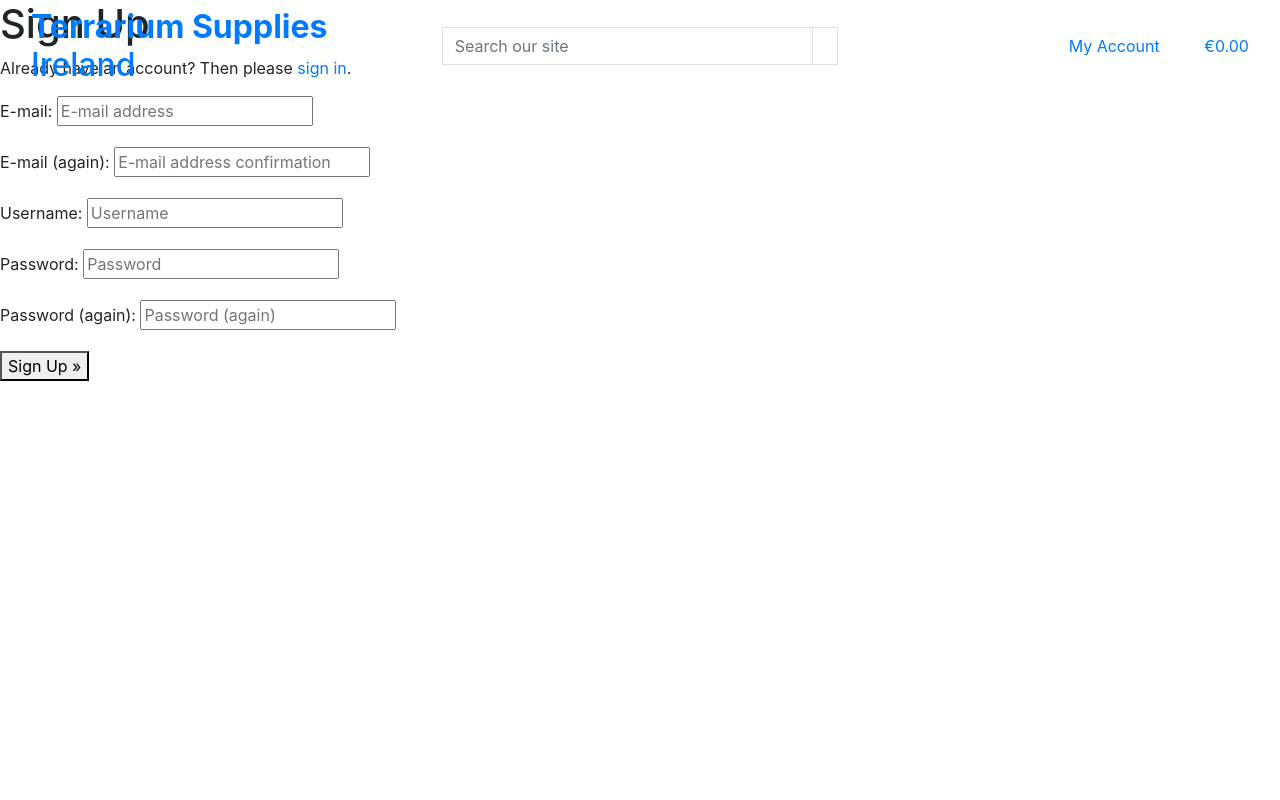
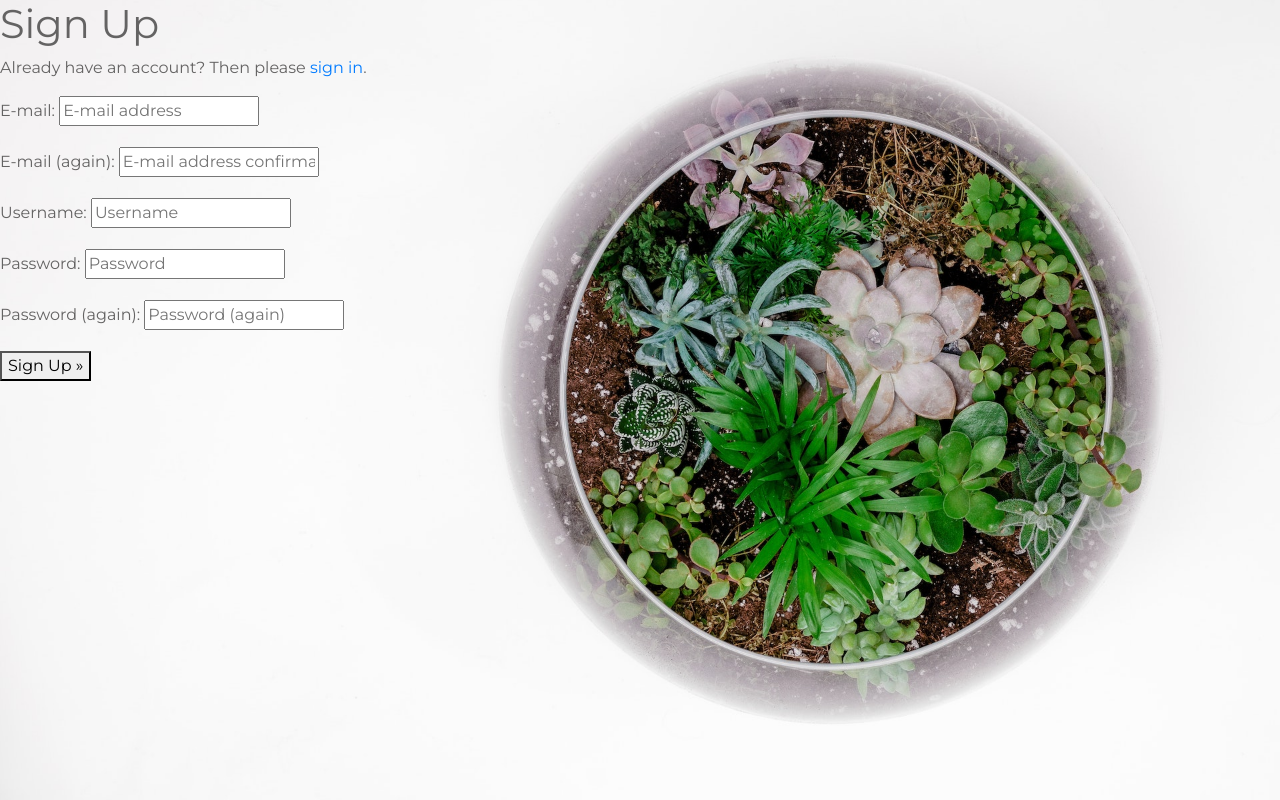
Before and after one commit to ShonaOB/terrariumsupplies, a Django app: page /accounts/signup/ in a window 1280 px wide. Run offline with Django 3.2, Linux system fonts and the light colour scheme; some libraries are stand-ins or nearby versions.

Commit message:
Completed home page header and css

```diff
--- /dev/null
+++ b/static/css/base.css
@@ -0,0 +1,156 @@
+html {
+    height: 100%;
+}
+
+body {
+    background: url('/media/pics/homepage_background_cropped.jpg') no-repeat center center fixed;
+    background-size: cover;
+    height: calc(100vh - 164px);
+    color: rgb(100, 99, 99);
+    font-family: 'Montserrat';
+}
+
+/* from Bulma */
+.icon {
+    align-items: center;
+    display: inline-flex;
+    justify-content: center;
+    height: 1.5rem;
+    width: 1.5rem;
+}
+
+.logo-font {
+    text-transform: uppercase;
+}
+
+.main-logo-link {
+    width: fit-content;
+}
+
+.shop-now-button {
+    background: black;
+    color: white;
+    min-width: 260px;
+}
+
+.btn-black {
+    background: black;
+    color: white;
+}
+
+.shop-now-button:hover,
+.shop-now-button:active,
+.shop-now-button:focus,
+.btn-black:hover,
+.btn-black:active,
+.btn-black:focus {
+    background: #222;
+    color: white;
+}
+
+.text-black {
+    color: #000 !important;
+}
+
+.border-black {
+    border: 1px solid black !important;
+}
+
+/* -------------------------------- Media Queries */
+
+/* Slightly larger container on xl screens */
+@media (min-width: 1200px) {
+  .container {
+    max-width: 80%;
+  }
+}
+
+/* fixed top navbar only on medium and up */
+@media (min-width: 992px) {
+    .fixed-top-desktop-only {
+        position: fixed;
+        top: 0;
+        right: 0;
+        left: 0;
+        z-index: 1030;
+    }
+
+    .header-container {
+        padding-top: 164px;
+    }
+}
+    background-size: cover;
+    height: calc(100vh - 164px);
+    color: #555;
+    font-family: 'Montserrat';
+}
+
+/* from Bulma */
+.icon {
+    align-items: center;
+    display: inline-flex;
+    justify-content: center;
+    height: 1.5rem;
+    width: 1.5rem;
+}
+
+.logo-font {
+    text-transform: uppercase;
+}
+
+.main-logo-link {
+    width: fit-content;
+}
+
+.shop-now-button {
+    background: black;
+    color: white;
+    min-width: 260px;
+}
+
+.btn-black {
+    background: black;
+    color: white;
+}
+
+.shop-now-button:hover,
+.shop-now-button:active,
+.shop-now-button:focus,
+.btn-black:hover,
+.btn-black:active,
+.btn-black:focus {
+    background: #222;
+    color: white;
+}
+
+.text-black {
+    color: #000 !important;
+}
+
+.border-black {
+    border: 1px solid black !important;
+}
+
+/* -------------------------------- Media Queries */
+
+/* Slightly larger container on xl screens */
+@media (min-width: 1200px) {
+  .container {
+    max-width: 80%;
+  }
+}
+
+/* fixed top navbar only on medium and up */
+@media (min-width: 992px) {
+    .fixed-top-desktop-only {
+        position: fixed;
+        top: 0;
+        right: 0;
+        left: 0;
+        z-index: 1030;
+    }
+
+    .header-container {
+        padding-top: 164px;
+    }
+}
--- a/templates/base.html
+++ b/templates/base.html
@@ -15,12 +15,17 @@
 
     {% block corecss %}
         <link rel="stylesheet" href="https://stackpath.bootstrapcdn.com/bootstrap/4.4.1/css/bootstrap.min.css" integrity="sha384-Vkoo8x4CGsO3+Hhxv8T/Q5PaXtkKtu6ug5TOeNV6gBiFeWPGFN9MuhOf23Q9Ifjh" crossorigin="anonymous">
-    {% endblock %}
+        <link rel="preconnect" href="https://fonts.googleapis.com">
+        <link rel="preconnect" href="https://fonts.gstatic.com" crossorigin>
+        <link href="https://fonts.googleapis.com/css2?family=Montserrat&display=swap" rel="stylesheet">
+        <link rel="stylesheet" href="{% static 'css/base.css' %}">
+        {% endblock %}
 
     {% block extra_css %}
     {% endblock %}
 
     {% block corejs %}
+        <script src="https://kit.fontawesome.com/b7c98e4770.js" crossorigin="anonymous"></script>
         <script src="https://code.jquery.com/jquery-3.4.1.slim.min.js" integrity="sha384-J6qa4849blE2+poT4WnyKhv5vZF5SrPo0iEjwBvKU7imGFAV0wwj1yYfoRSJoZ+n" crossorigin="anonymous"></script>
         <script src="https://cdn.jsdelivr.net/npm/popper.js@1.16.0/dist/umd/popper.min.js" integrity="sha384-Q6E9RHvbIyZFJoft+2mJbHaEWldlvI9IOYy5n3zV9zzTtmI3UksdQRVvoxMfooAo" crossorigin="anonymous"></script>
         <script src="https://stackpath.bootstrapcdn.com/bootstrap/4.4.1/js/bootstrap.min.js" integrity="sha384-wfSDF2E50Y2D1uUdj0O3uMBJnjuUD4Ih7YwaYd1iqfktj0Uod8GCExl3Og8ifwB6" crossorigin="anonymous"></script>
@@ -33,7 +38,7 @@
   </head>
   <body>
     <header class="container-fluid fixed-top">
-        <div class="row">
+        <div id = "topnav" class="row bg-white pt-lg-2 d-none d-lg-left">
             <div class="col-12 col-lg-4 my-auto py-1 py-lg-0 text-center text-lg-left">
                 <a href="{% url 'home' %}" class="nav-link main-logo-link">
                     <h2 class="logo-font text-black my-0"><strong>Terrarium Supplies</strong> Ireland</h2>
--- a/terrariumsupplies/settings.py
+++ b/terrariumsupplies/settings.py
@@ -150,6 +150,10 @@ USE_TZ = True
 # https://docs.djangoproject.com/en/3.2/howto/static-files/
 
 STATIC_URL = '/static/'
+STATICFILES_DIRS = (os.path.join(BASE_DIR, 'static'),)
+
+MEDIA_URL = '/media/'
+MEDIA_ROOT = os.path.join(BASE_DIR, 'media')
 
 # Default primary key field type
 # https://docs.djangoproject.com/en/3.2/ref/settings/#default-auto-field
--- a/terrariumsupplies/urls.py
+++ b/terrariumsupplies/urls.py
@@ -15,9 +15,11 @@ Including another URLconf
 """
 from django.contrib import admin
 from django.urls import path, include
+from django.conf import settings
+from django.conf.urls.static import static
 
 urlpatterns = [
     path('admin/', admin.site.urls),
     path('accounts/', include('allauth.urls')),
     path('', include('home.urls')),
-]
+] + static(settings.MEDIA_URL, document_root=settings.MEDIA_ROOT)
```
Also changed, not shown: media/pics/homepage_background_cropped.jpg (added).
